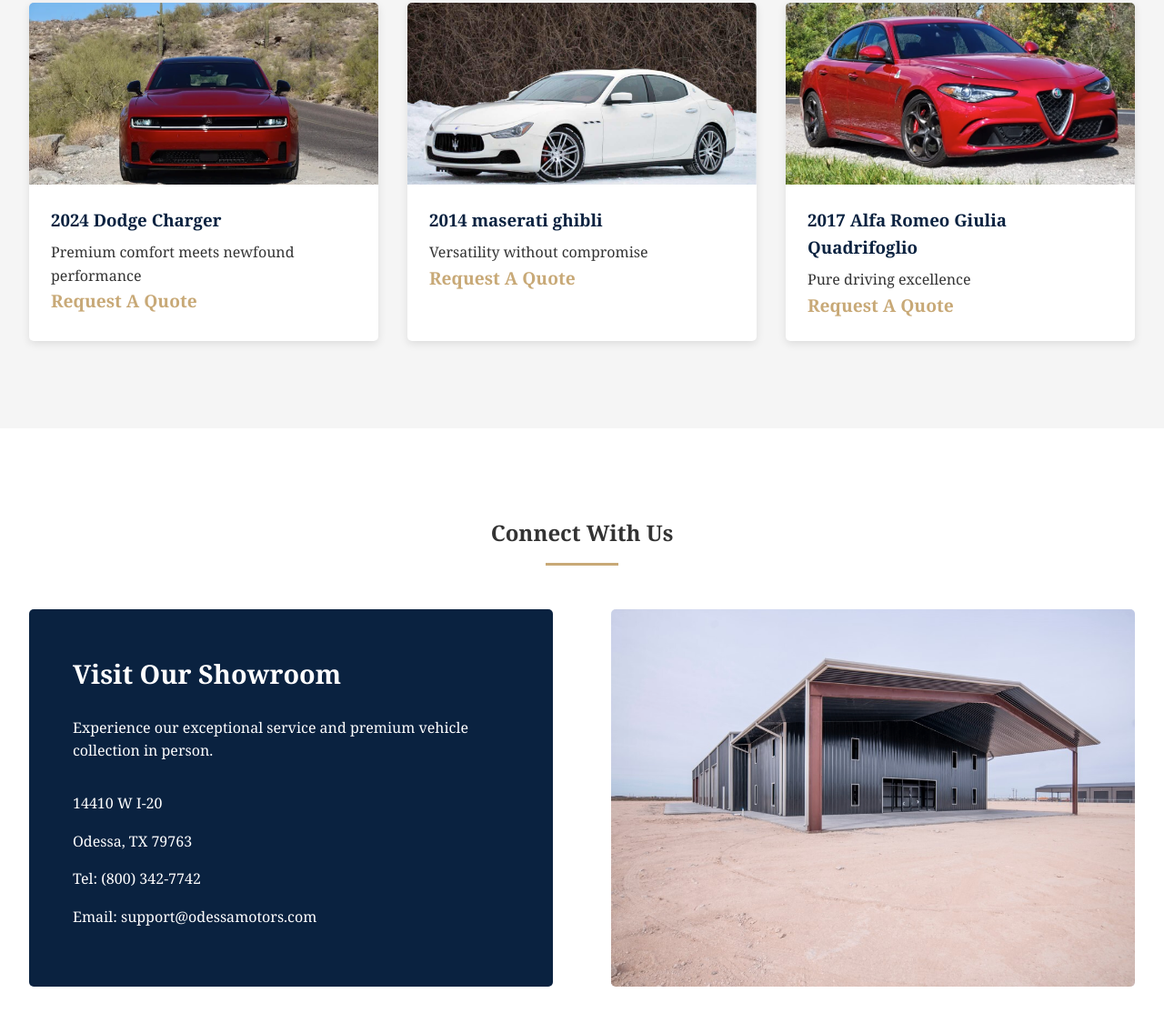
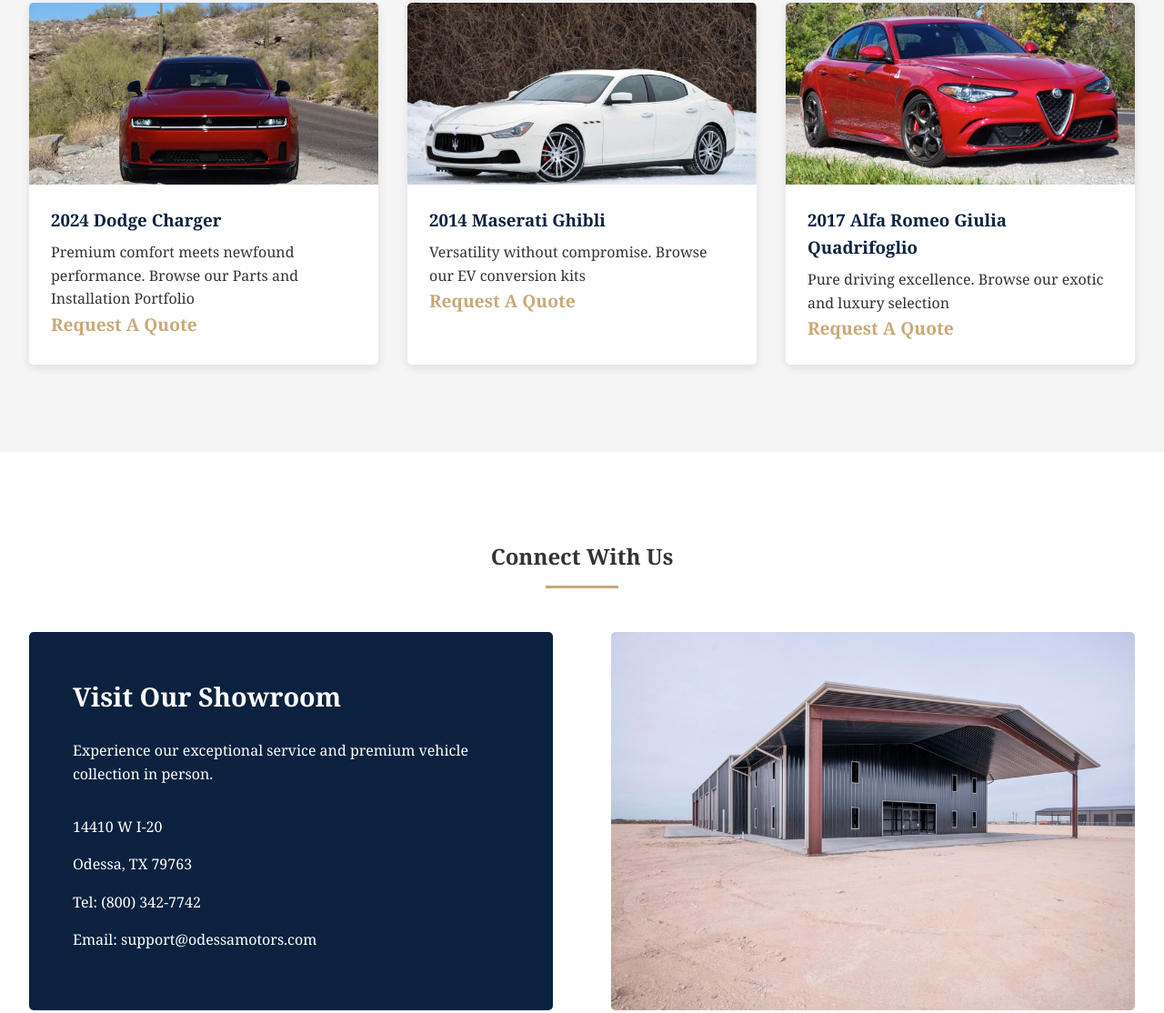
Before and after one commit to oldwestsolutions/OdessaMotors, a plain HTML site: page index.html in a window 1280 px wide. Shown: the part 1328-2442 px from the top of the page at 91% size. Drawn offline with Linux system fonts and the light colour scheme.

Commit message:
Update index.html

```diff
--- a/index.html
+++ b/index.html
@@ -371,7 +371,7 @@
                 </div>
                 <div class="vehicle-info">
                     <h3>2024 Dodge Charger</h3>
-                    <p>Premium comfort meets newfound performance</p>
+                    <p>Premium comfort meets newfound performance.  Browse our Parts and Installation Portfolio</p>
                     <p class="vehicle-price">Request A Quote</p>
                 </div>
             </div>
@@ -380,8 +380,8 @@
                     <img src="Maserati.png" alt="Luxury SUV" style="width: 100%; height: 100%; object-fit: cover;">
                 </div>
                 <div class="vehicle-info">
-                    <h3>2014 maserati ghibli</h3>
-                    <p>Versatility without compromise</p>
+                    <h3>2014 Maserati Ghibli</h3>
+                    <p>Versatility without compromise.  Browse our EV conversion kits </p>
                     <p class="vehicle-price">Request A Quote</p>
                 </div>
             </div>
@@ -391,7 +391,7 @@
                 </div>
                 <div class="vehicle-info">
                     <h3>2017 Alfa Romeo Giulia Quadrifoglio</h3>
-                    <p>Pure driving excellence</p>
+                    <p>Pure driving excellence.  Browse our exotic and luxury selection</p>
                     <p class="vehicle-price">Request A Quote</p>
                 </div>
             </div>
@@ -457,7 +457,7 @@
             </div>
         </div>
         <div class="copyright">
-            <p>© 2025 Summit Motors. All rights reserved.</p>
+            <p>© 2025 Odessa Motors. All rights reserved.</p>
         </div>
     </footer>
 </body>
```
